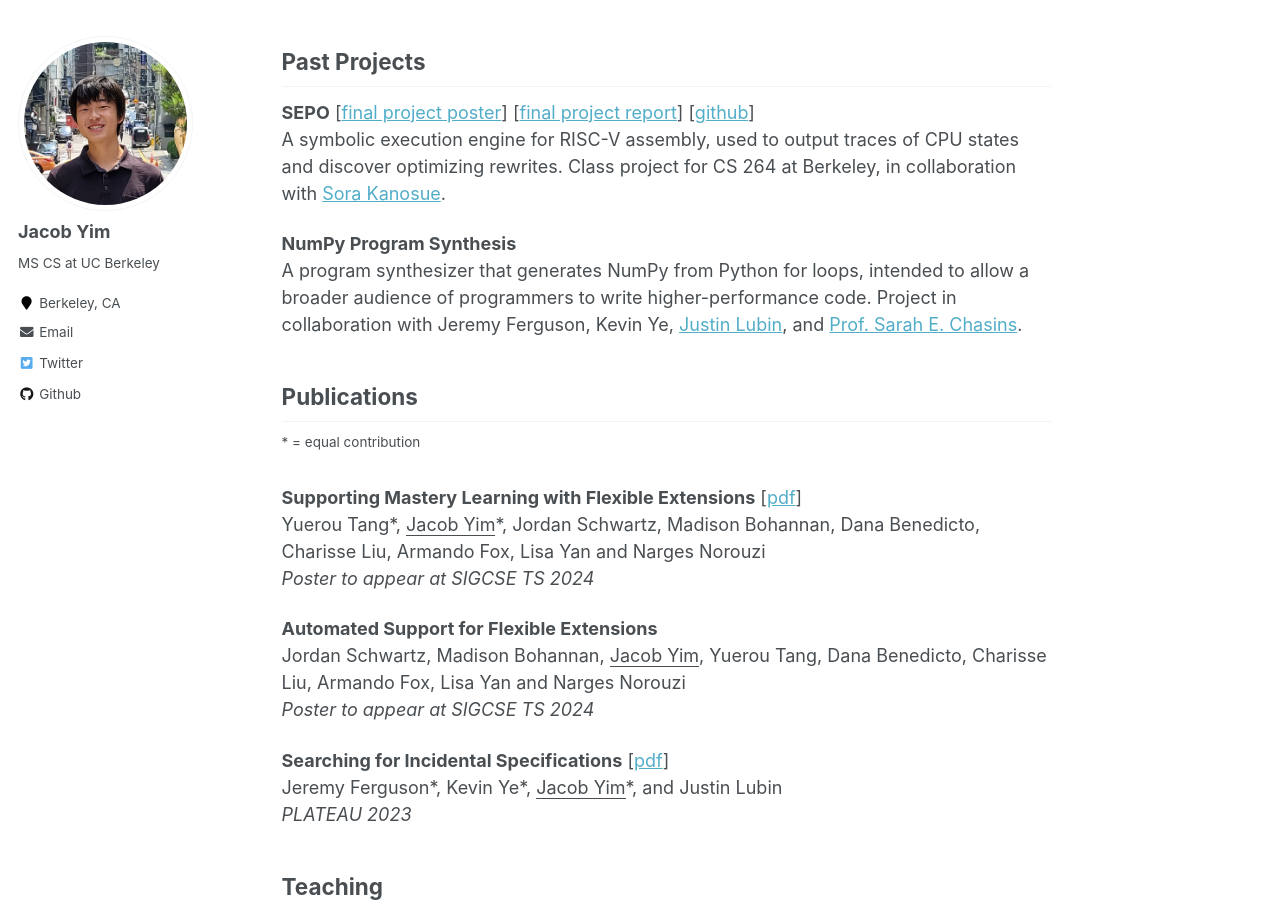
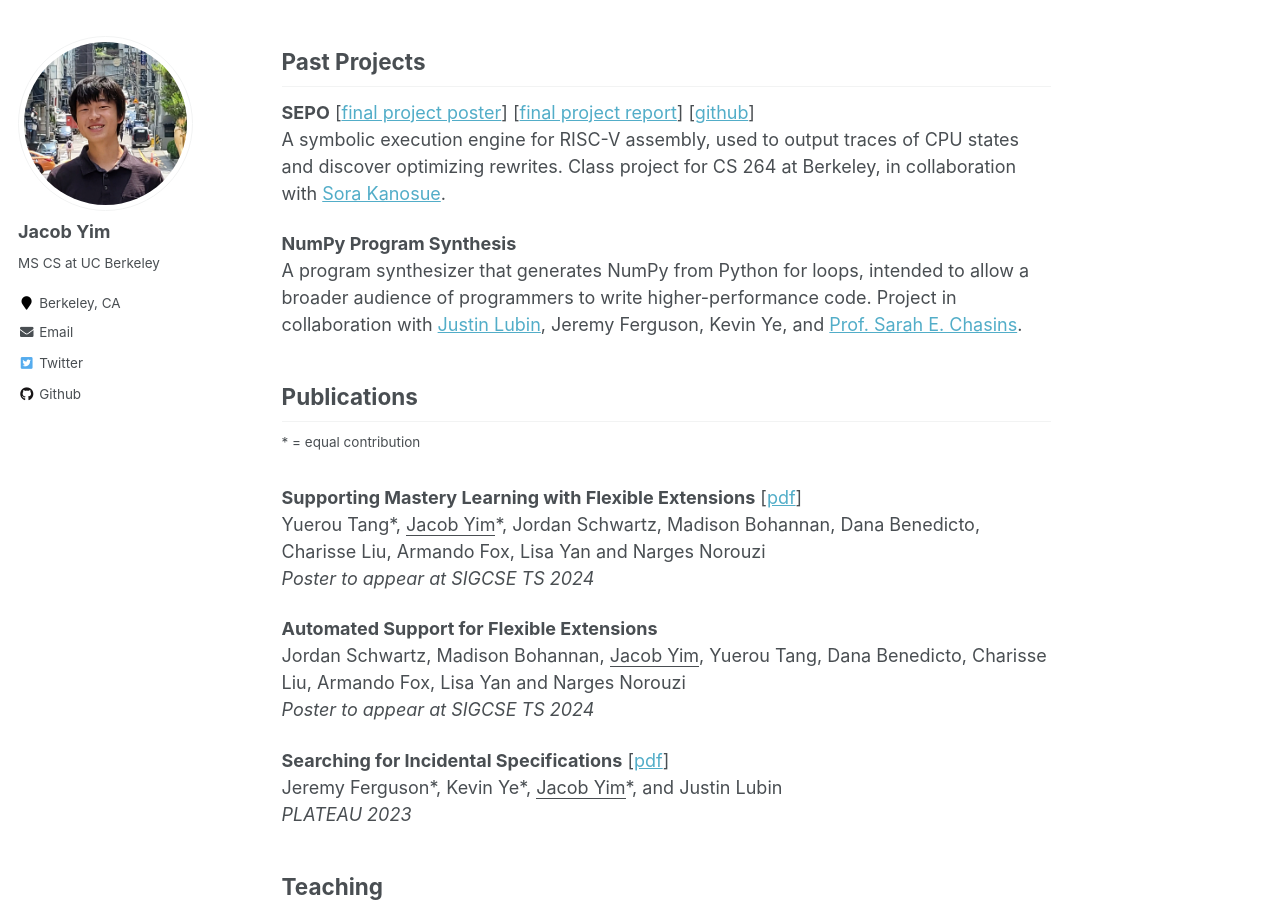
Before and after one commit to jcbym/jcbym.github.io, a Jekyll site: the page built from _pages/about.md, in a window 1280 px wide and 900 px high, scrolled down 939 px. Built offline with Jekyll 4.4.1, drawn with Linux system fonts in a browser that asks for light colours.

```diff
--- a/_pages/about.md
+++ b/_pages/about.md
@@ -28,7 +28,7 @@ __SEPO__ [[final project poster](../files/sepo-poster.pdf)] [[final project repo
 A symbolic execution engine for RISC-V assembly, used to output traces of CPU states and discover optimizing rewrites. Class project for CS 264 at Berkeley, in collaboration with [Sora Kanosue](https://skanosue.com).
 
 __NumPy Program Synthesis__ <a name="numpy"></a> \
-A program synthesizer that generates NumPy from Python for loops, intended to allow a broader audience of programmers to write higher-performance code. Project in collaboration with Jeremy Ferguson, Kevin Ye, [Justin Lubin](https://jlubin.net), and [Prof. Sarah E. Chasins](https://schasins.com).
+A program synthesizer that generates NumPy from Python for loops, intended to allow a broader audience of programmers to write higher-performance code. Project in collaboration with [Justin Lubin](https://jlubin.net), Jeremy Ferguson, Kevin Ye, and [Prof. Sarah E. Chasins](https://schasins.com).
 
 ## Publications
 <sup>\* = equal contribution</sup>
```
